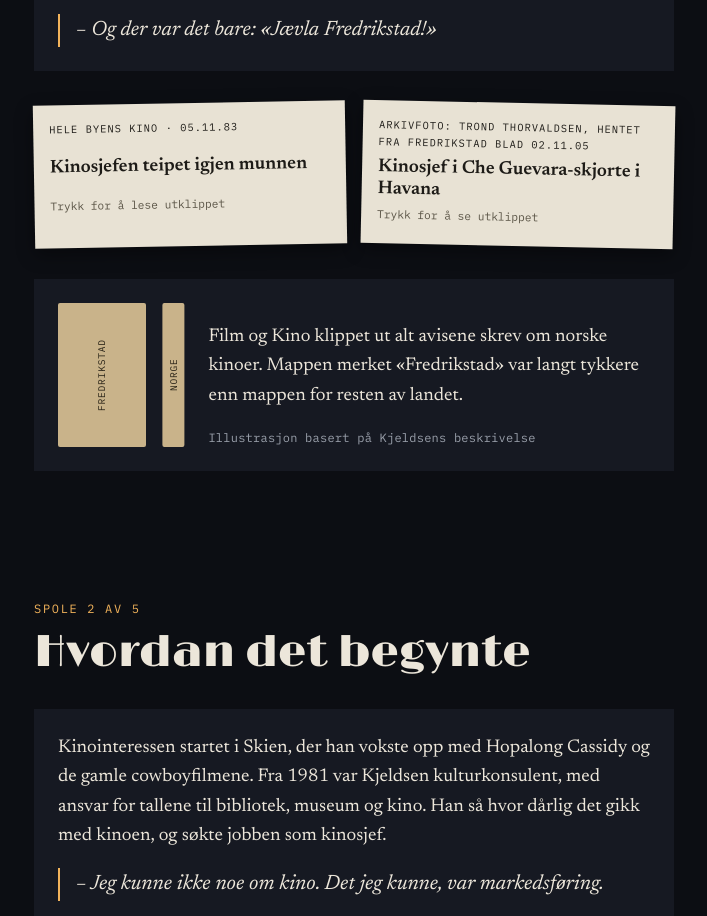
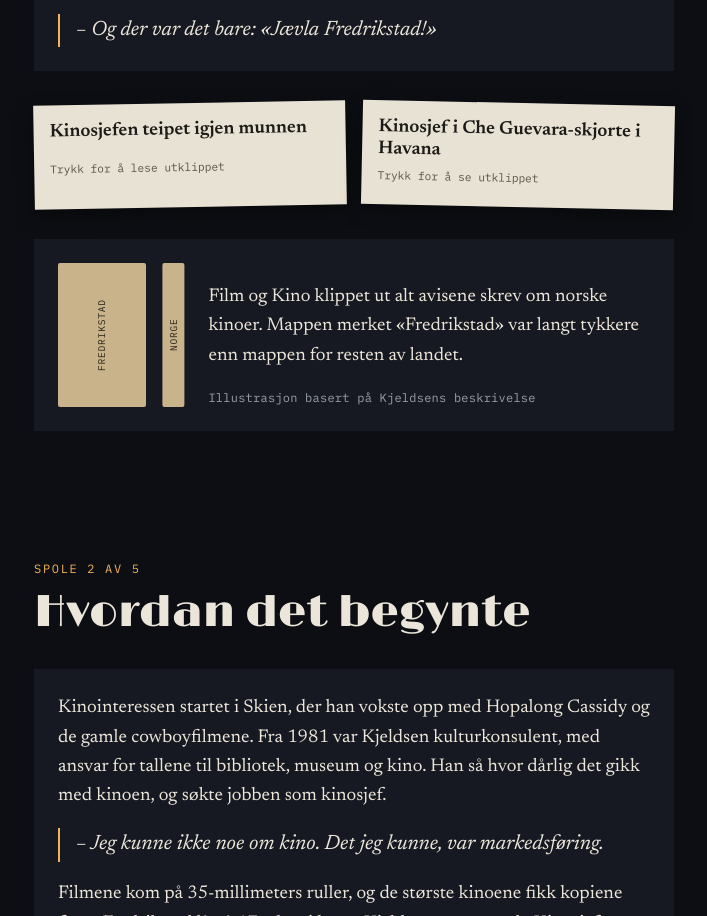
Before and after one commit to Ingridck28/Kommunikasjonsdesign-eksamen, a plain HTML site: page articles/article-inspiration.html in a window 1280 px wide. Shown: the part 2751-3667 px from the top of the page, without its empty margins (286-993 px from the left). Drawn offline with nearby package versions, Linux system fonts and the light colour scheme.

Commit message:
Skjul kildehenvisning på utklippsknappene; behold i lightbox.
Co-authored-by: Cursor <cursoragent@cursor.com>

```diff
--- a/articles/article-inspiration.html
+++ b/articles/article-inspiration.html
@@ -55,12 +55,10 @@
     <!-- Avisutklipp med lightbox -->
     <div class="col clips" id="utklipp" aria-label="Avisutklipp">
       <button class="clip" data-clip="teip">
-        <span class="paper">Hele byens kino · 05.11.83</span>
         <span class="headline">Kinosjefen teipet igjen munnen</span>
         <span class="open">Trykk for å lese utklippet</span>
       </button>
       <button class="clip" data-clip="che">
-        <span class="paper">Arkivfoto: Trond Thorvaldsen, hentet fra Fredrikstad blad 02.11.05</span>
         <span class="headline">Kinosjef i Che Guevara-skjorte i Havana</span>
         <span class="open">Trykk for å se utklippet</span>
       </button>
```
